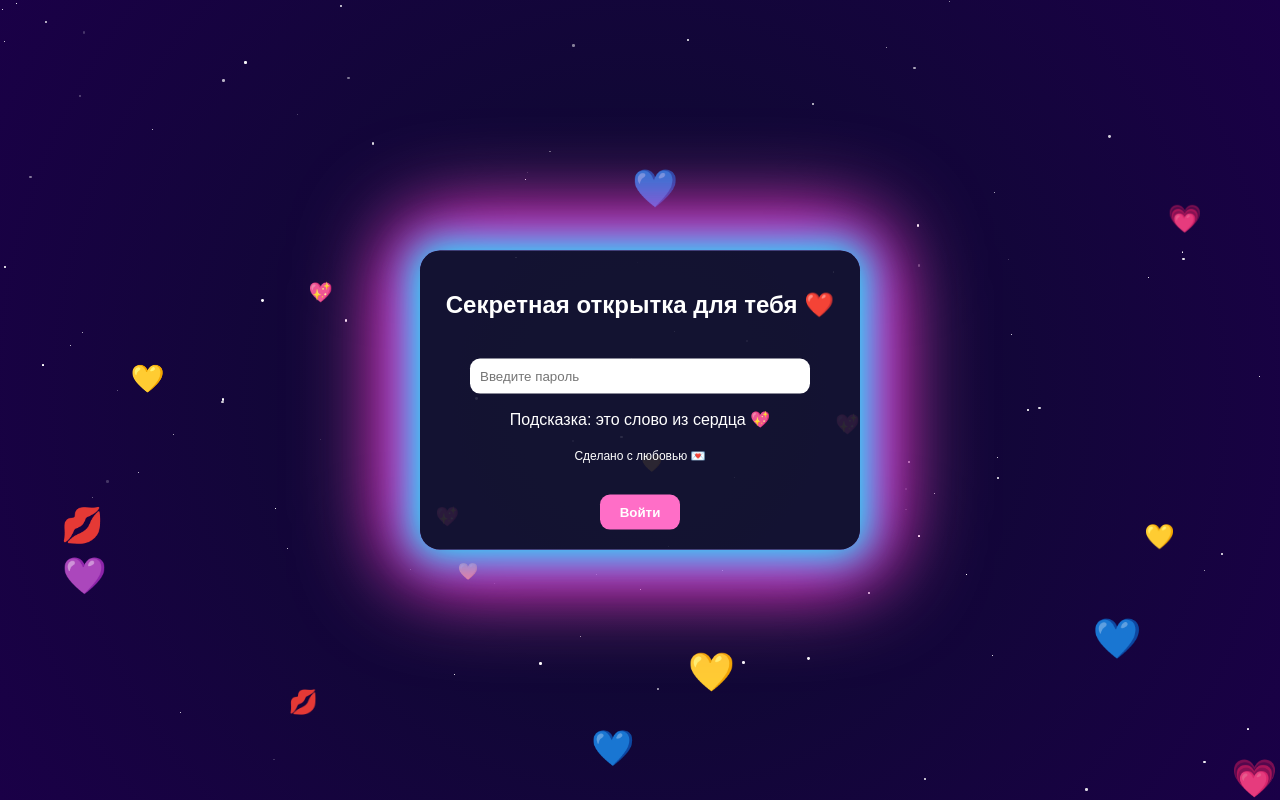
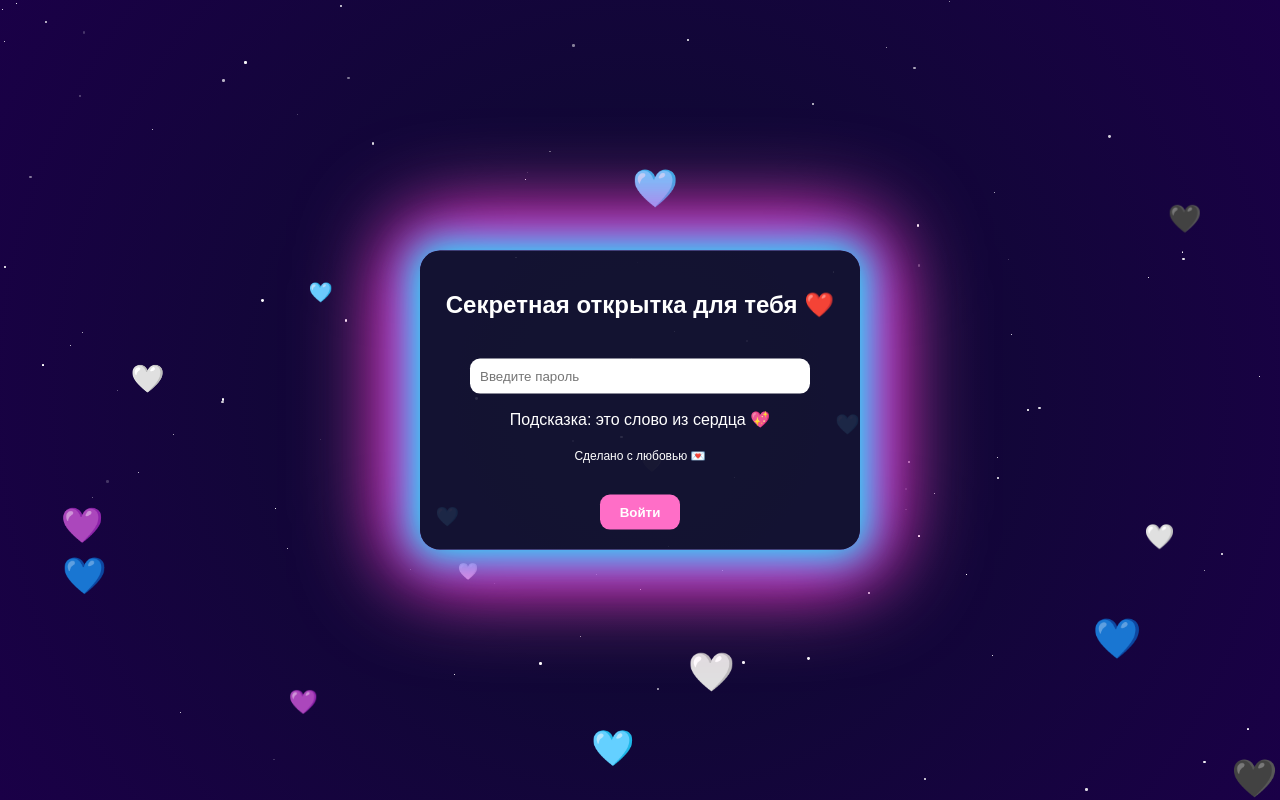
Before and after one commit to Mariia185/101, a plain HTML site: page index.html in a window 1280 px wide. Drawn offline with Linux system fonts and the light colour scheme.

Commit message:
Update index.html

```diff
--- a/index.html
+++ b/index.html
@@ -136,7 +136,7 @@
     }
 
     // Летающие сердечки и поцелуи
-    const emojis = ['💖','💙','💜','💋','💛','💗'];
+    const emojis = ['🩵','💙','💜','🤍','🖤'];
     function createEmoji() {
         let emoji = document.createElement('div');
         emoji.className = 'heart';
```
